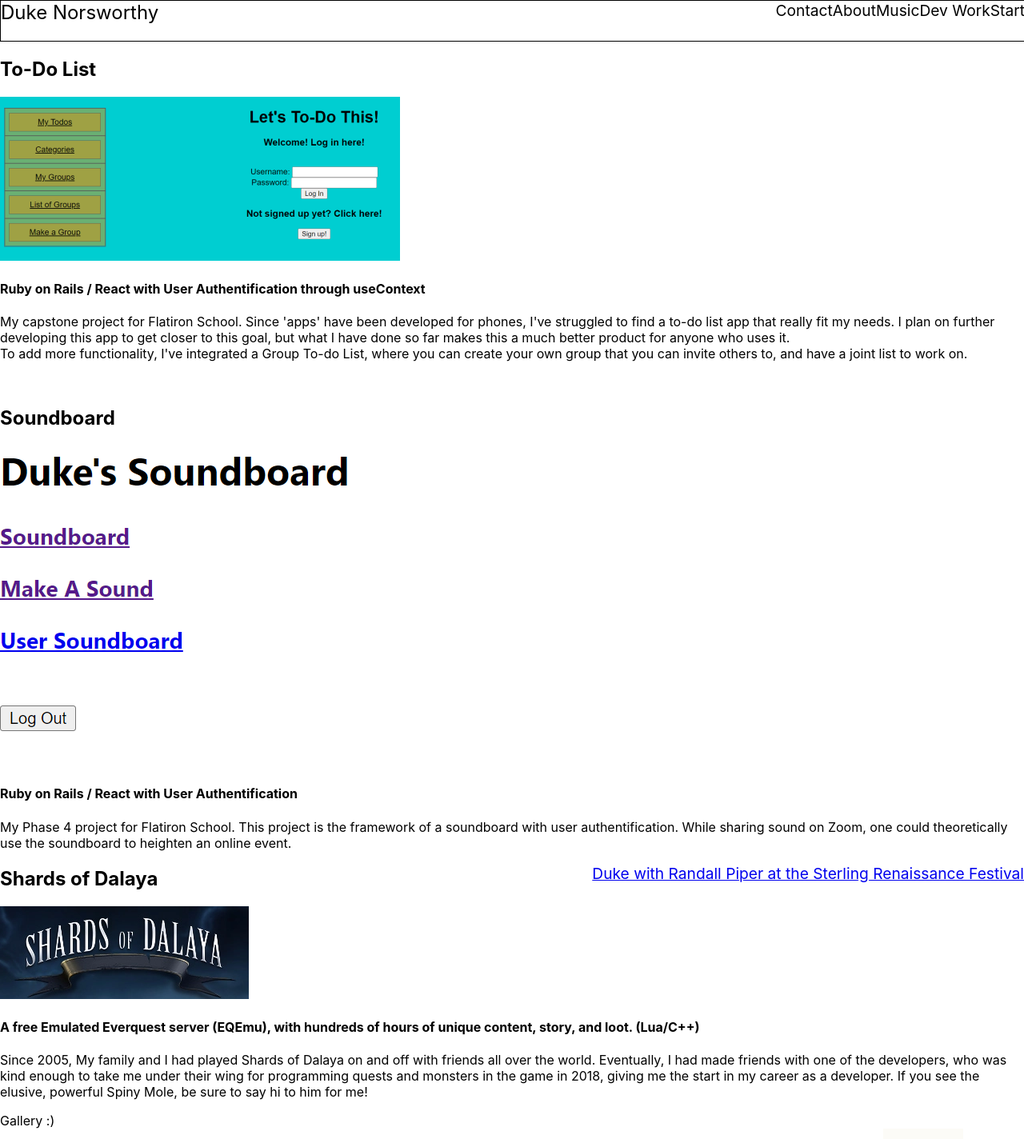
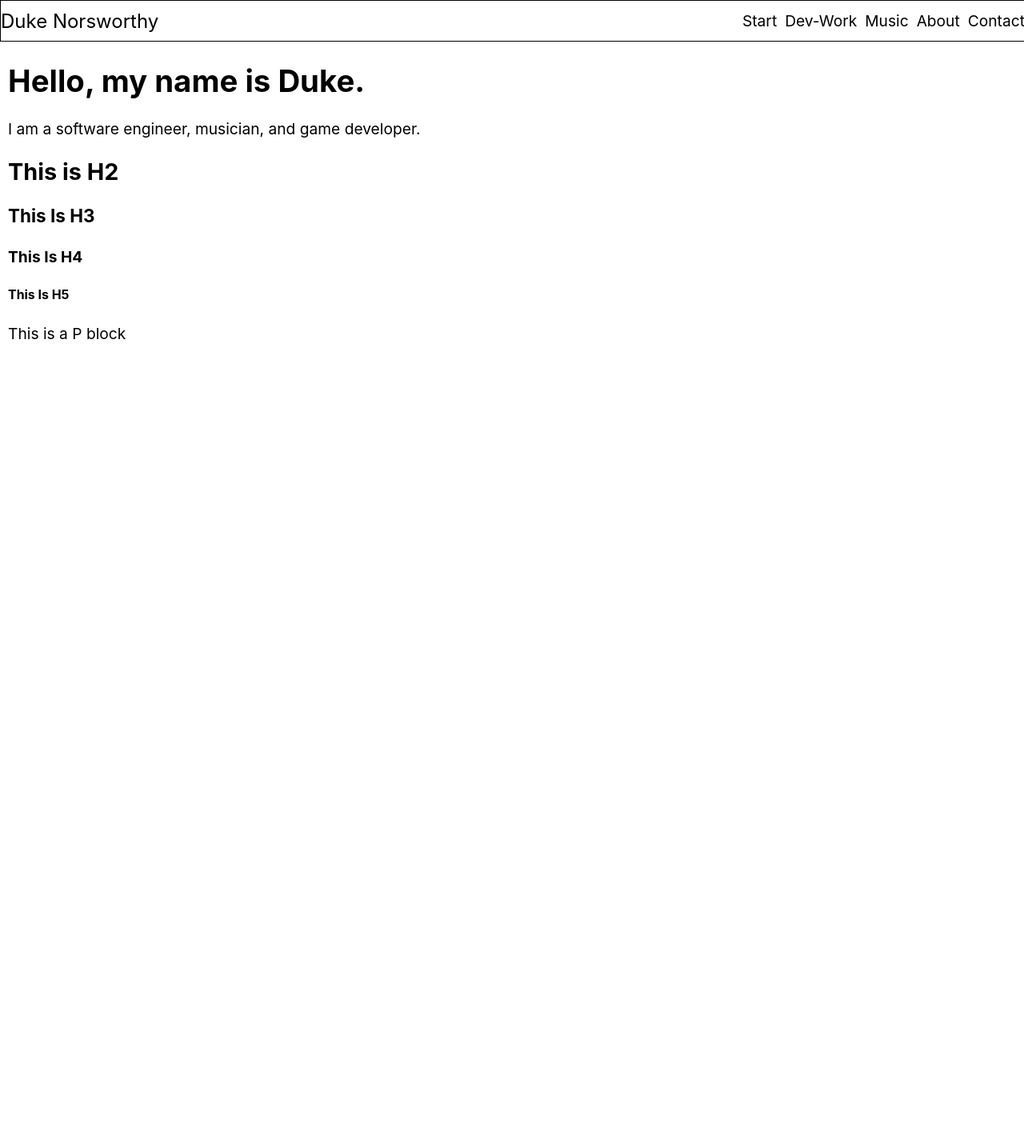
Before and after one commit to Duke1014/duke-website, a React (Create React App) app: page / in a window 1280 px wide. Shown: the top 1424 px of the page at 80% size. After the commit the page ends 800 px from the top, so only its background shows below. Built offline with nearby package versions, Linux system fonts and the light colour scheme.

Commit message:
front page overhaul

```diff
--- a/src/Home.js
+++ b/src/Home.js
@@ -7,11 +7,13 @@ import gmail from './img/gmail.png'
 // import twitter from './img/twitter.png'
 import ToDoList from './img/ToDoList.png'
 import Soundboard from './img/Soundboard.png'
+import Start from './Start'
 
 export default function Home() {
   return (
     <div className='home'>
-        <div className='projects'>
+      <Start />
+        {/* <div className='projects'>
           <div className='to-do-list'>
               <h2>To-Do List</h2>
               <a href='https://to-do-list-capstone.herokuapp.com/'>
@@ -35,11 +37,11 @@ export default function Home() {
                   My Phase 4 project for Flatiron School. This project is the framework of a soundboard with user authentification. While sharing sound on Zoom, one could theoretically use the soundboard to heighten an online event.
               </p>
           </div>
-        </div>
-        <div className='music'>
+        </div> */}
+        {/* <div className='music'>
           <a href='https://youtu.be/YS1Gb2ygeU4'>Duke with Randall Piper at the Sterling Renaissance Festival</a>
-        </div>
-        <div className='games'>
+        </div> */}
+        {/* <div className='games'>
           <div className='shards-of-dalaya'>
               <h2>Shards of Dalaya</h2>
               <a href='https://shardsofdalaya.com/'>
@@ -48,11 +50,11 @@ export default function Home() {
               <h4>A free Emulated Everquest server (EQEmu), with hundreds of hours of unique content, story, and loot. (Lua/C++)</h4>
               <p>Since 2005, My family and I had played Shards of Dalaya on and off with friends all over the world. Eventually, I had made friends with one of the developers, who was kind enough to take me under their wing for programming quests and monsters in the game in 2018, giving me the start in my career as a developer. If you see the elusive, powerful Spiny Mole, be sure to say hi to him for me!</p>
           </div>
-        </div>
-        <div className='gallery'>
+        </div> */}
+        {/* <div className='gallery'>
           <div>Gallery :)</div>
-        </div>
-        <div className='contact'>
+        </div> */}
+        {/* <div className='contact'>
           <div>
             <a href='https://www.linkedin.com/in/brett-duke-norsworthy/'>
               <img src={linkedIn} alt='LinkedIn'/>
@@ -64,15 +66,15 @@ export default function Home() {
               <img src={github} alt='GitHub'/>
             </a>
             GitHub
-          </div>
+          </div>  */}
           {/* <div><img src={twitter} alt='Twitter'/>Twitter</div>  */}
-          <div>
+          {/* <div>
             <a href = "mailto: duke.norsworthy@gmail.com">
               <img src={gmail} alt="Email"/>
             </a>
             Email
           </div>
-        </div>
+        </div> */}
     </div>
   )
 }
--- a/src/Navbar.js
+++ b/src/Navbar.js
@@ -7,11 +7,12 @@ export default function Navbar() {
             <div className='my-name'>
                 Duke Norsworthy
             </div>
+            <div className='nav-items'>
                 <div className='start'>
                     Start
                 </div>
                 <div className='dev-work'>
-                Dev Work
+                    Dev-Work
                 </div>
                 <div className='music'>
                     Music
@@ -21,6 +22,7 @@ export default function Navbar() {
                 </div>
                 <div className='contact'>
                     Contact
+                </div>
             </div>
             {/* <ul>
                 <li className='nav-name'>
--- /dev/null
+++ b/src/Start.js
@@ -0,0 +1,15 @@
+import React from 'react'
+
+export default function Start() {
+  return (
+    <div className='start'>
+        <h1>Hello, my name is Duke.</h1>
+        <p>I am a software engineer, musician, and game developer.</p>
+        <h2>This is H2</h2>
+        <h3>This Is H3</h3>
+        <h4>This Is H4</h4>
+        <h5>This Is H5</h5>
+        <p>This is a P block</p>
+    </div>
+  )
+}
--- a/src/index.css
+++ b/src/index.css
@@ -60,6 +60,9 @@ code {
 
 nav {
   position: sticky;
+  display: flex;
+  justify-content: space-between;
+  align-items: center;
   width: 100%;
   height: 50px;
   border: 1px solid black;
@@ -73,9 +76,14 @@ nav {
 
 .my-name {
   float: left;
-  display: block;
+  display: flex;
   font-size: x-large;
   /* padding: 1%; */
+}
+
+.nav-items {
+  float: right;
+  display: flex;
 }
 
 .start,
@@ -83,8 +91,8 @@ nav {
 .music,
 .about,
 .contact {
-  float: right;
-  display: block;
+  /* float: right; */
+  margin-left: 10px;
   /* padding: 1%; */
   font-size: larger;
 }
```
Lines whose indentation alone changed are shown as unchanged.
